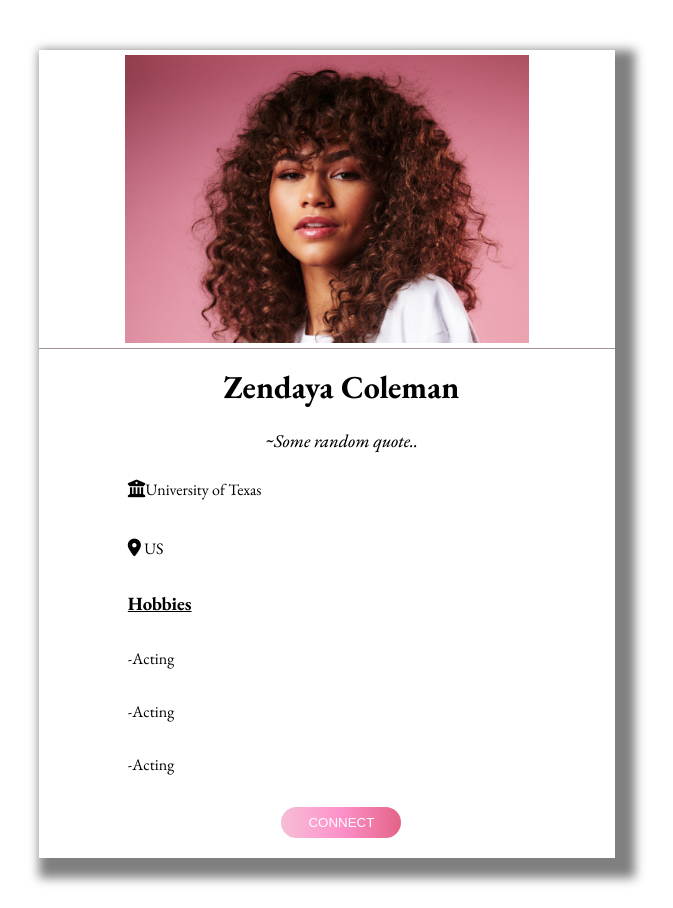
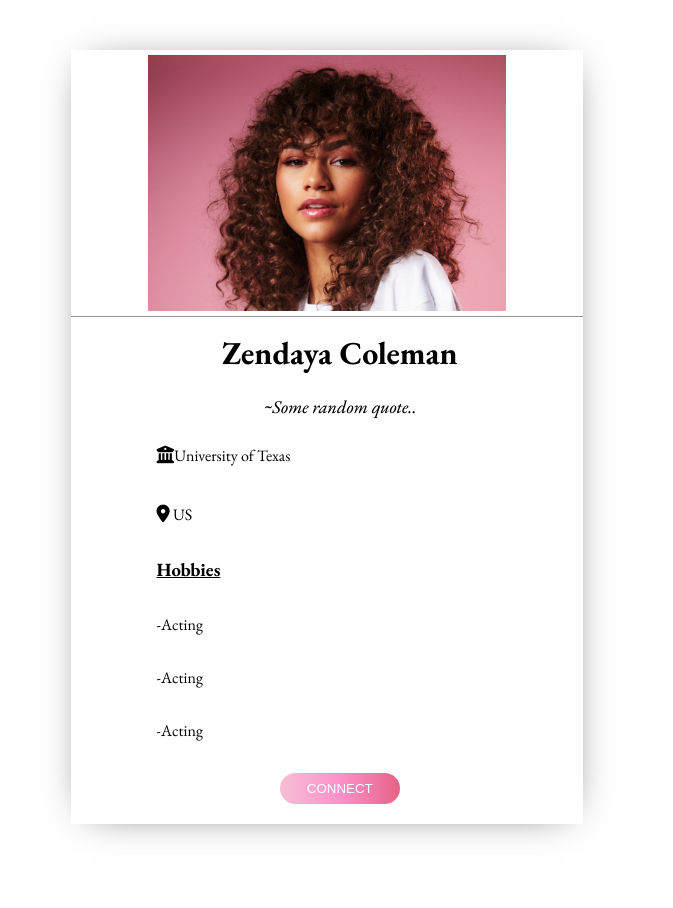
Before and after one commit to IP-Mini-Project/Social-Media-Site, a PHP site: page /templates/profile.php in a window 1280 px wide. Shown: the part 60-968 px from the top of the page, without its empty margins (313-986 px from the left). After the commit the page ends 898 px from the top, so only its background shows below. Run offline with PHP 8.4, Linux system fonts and the light colour scheme; some libraries are stand-ins or nearby versions.

Commit message:
reduced shadow

```diff
--- a/static/profile.css
+++ b/static/profile.css
@@ -6,12 +6,16 @@
 
 /* container */
 .container{
-    width: 45%;
+    width: 40%;
     font-family: 'EB Garamond', serif;
     margin: 50px auto;
     background-color:white ;
     padding-bottom: 20px;
-    box-shadow: 10px 10px 10px 10px grey;
+    -webkit-box-shadow: 1px 2px 39px -18px rgba(0,0,0,0.75);
+    -moz-box-shadow: 1px 2px 39px -18px rgba(0,0,0,0.75);
+    box-shadow: 1px 2px 39px -18px rgba(0,0,0,0.75);
+
+
 }
 .container img{
     height: 80%;
```
